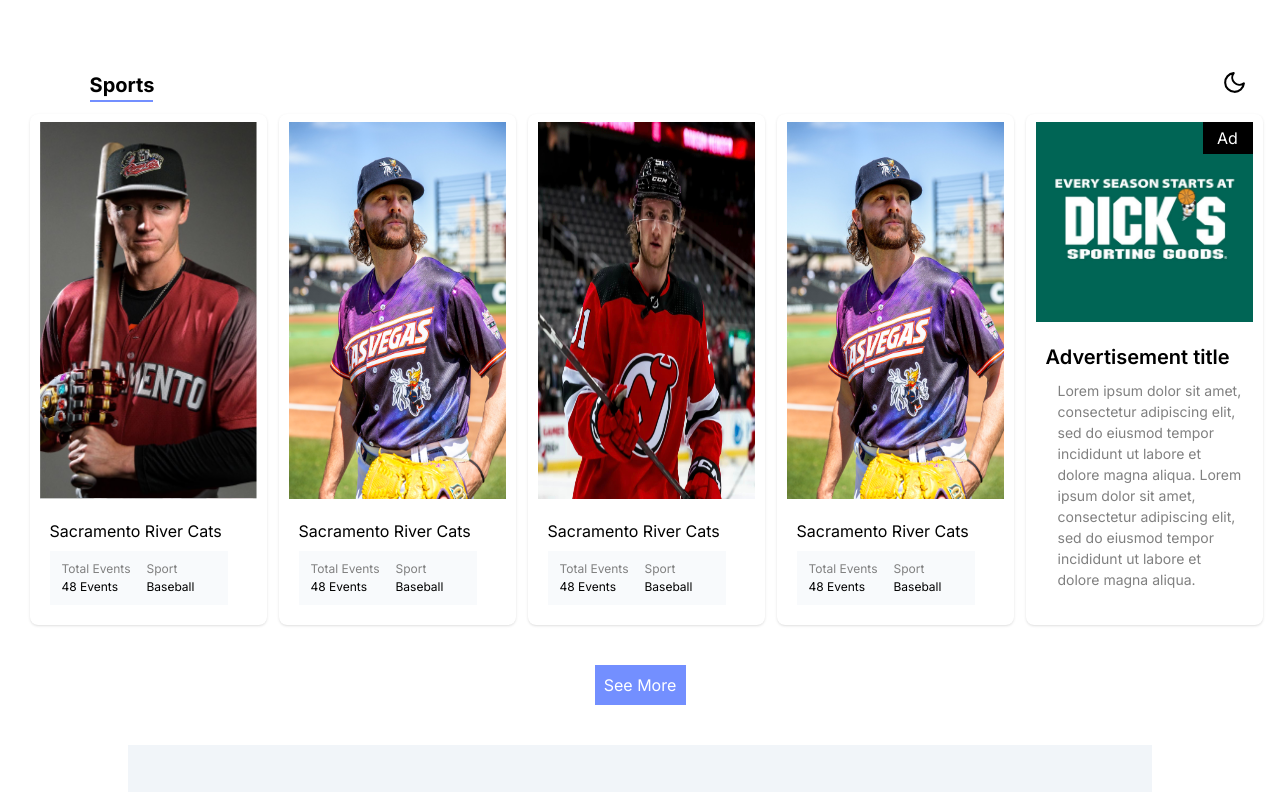
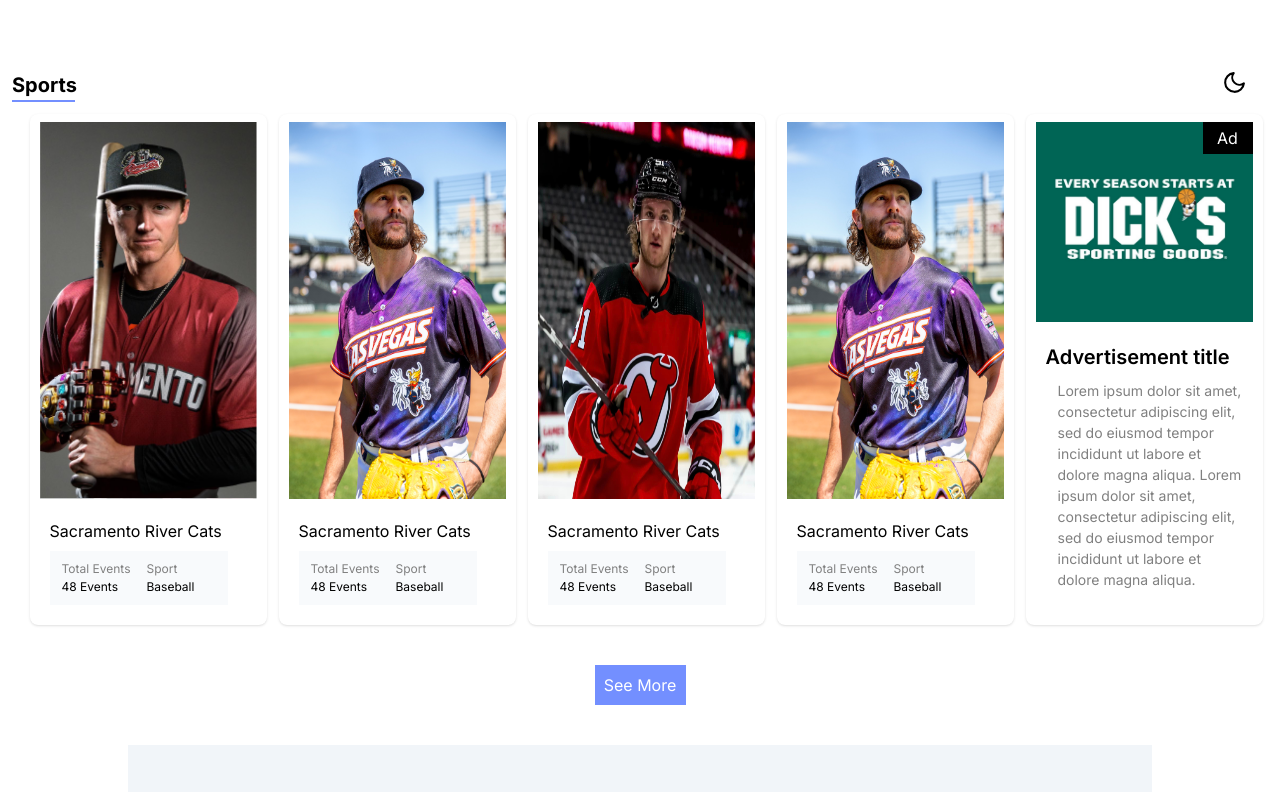
Before and after one commit to Rajveer810214/Sports_Figma_Assignment, a Next.js app: page / in a window 1280 px wide. Shown: the top 792 px of the page. Built offline with nearby package versions, Linux system fonts and the light colour scheme.

Commit message:
second commit

```diff
--- a/src/app/sports.tsx
+++ b/src/app/sports.tsx
@@ -64,7 +64,7 @@
       <h1
         className="ml-22 bold-text"
         style={{
-          marginLeft: "7%",
+          marginLeft: "12px",
           marginTop: "70px",
           fontSize: "20px",
           borderBottom: "2px solid #738FFF",
```
